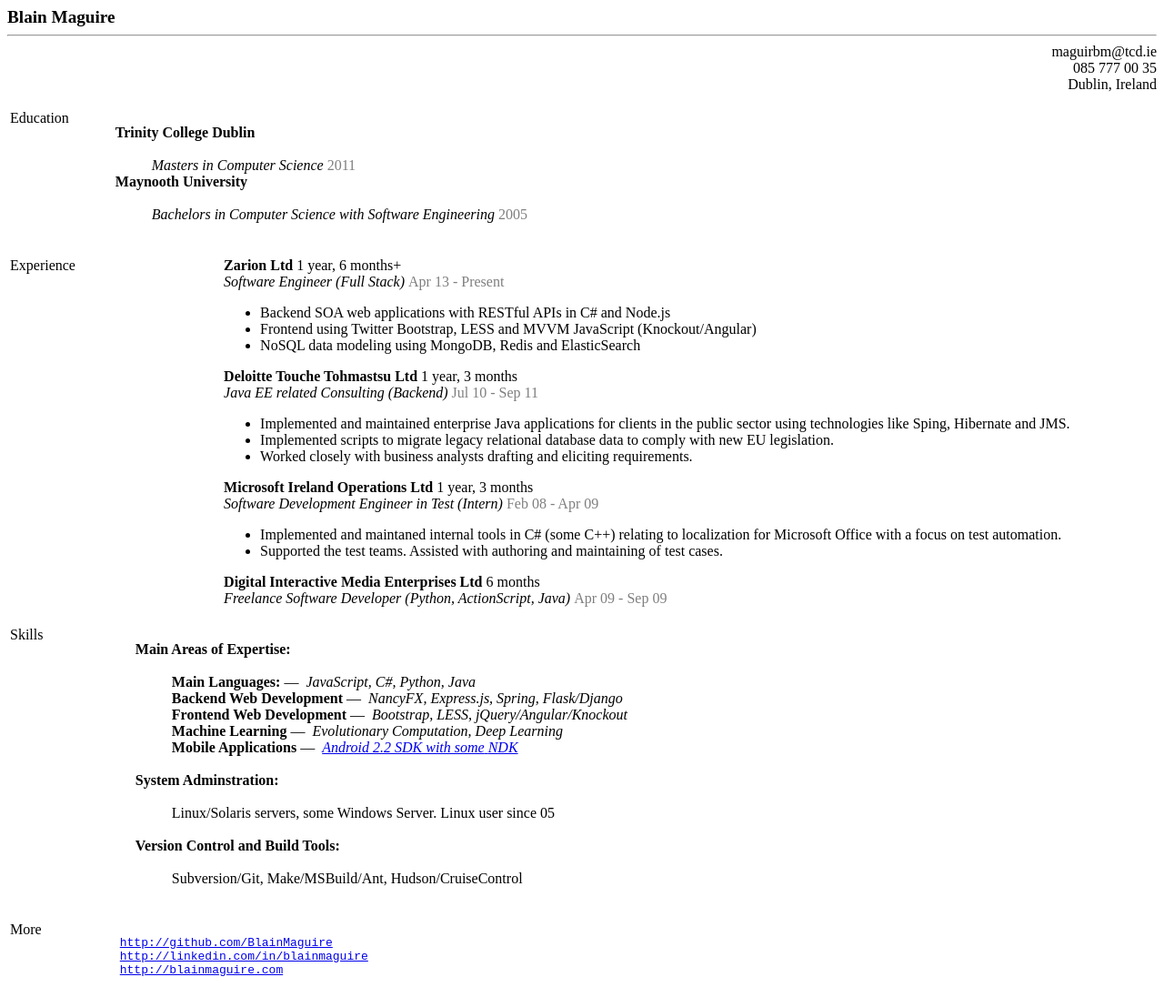
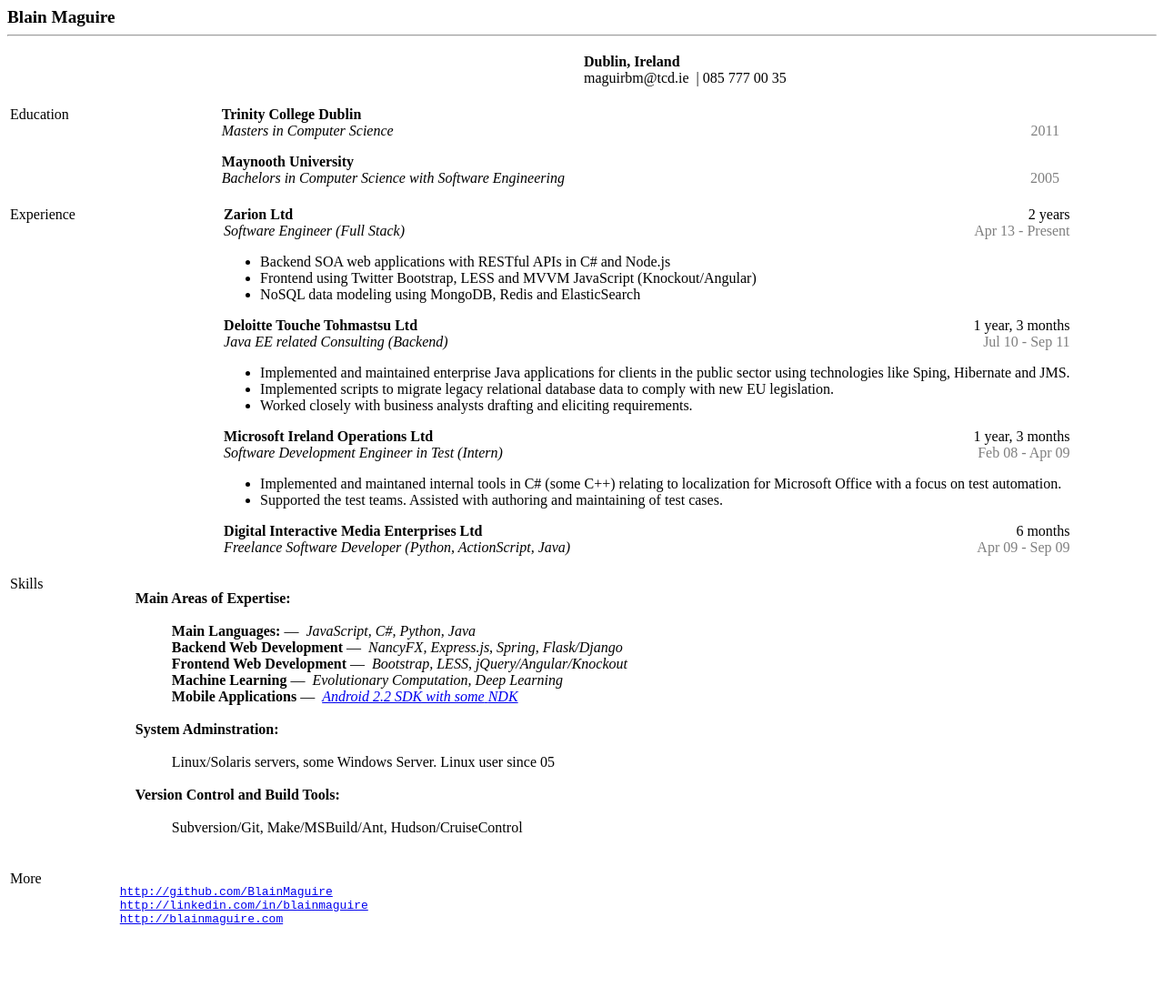
Before and after one commit to BlainMaguire/blainmaguire.github.com, a plain HTML site: page about/BlainMaguire.html in a window 1280 px wide. Shown: the whole page at 91% size. After the commit the page ends 1045 px from the top, so only its background shows below. Drawn offline with Linux system fonts and the light colour scheme.

Commit message:
Update about resume html

```diff
--- a/about/BlainMaguire.css
+++ b/about/BlainMaguire.css
@@ -121,6 +121,8 @@ table.section td{ vertical-align:top;}
 td.section {padding-right:2em; width:20%;}
 table.section {margin-top:1em;}
 .position table {width:100%;}
+.alignRight { float:right !important;}
+.edColumnPadding{ padding-left: 32em; }
 span#textcolor1{color:rgb(127,127,127)}
 span#textcolor2{color:rgb(127,127,127)}
 span#textcolor3{color:rgb(127,127,127)}
--- a/about/BlainMaguire.html
+++ b/about/BlainMaguire.html
@@ -1,7 +1,8 @@
 <!DOCTYPE html PUBLIC "-//W3C//DTD HTML 4.01 Transitional//EN"
     "http://www.w3.org/TR/html4/loose.dtd">
-<html >
-<head><title></title>
+<html>
+    <head>
+        <title></title>
         <meta http-equiv="Content-Type" content="text/html; charset=iso-8859-1">
         <meta name="generator" content="TeX4ht (http://www.cse.ohio-state.edu/~gurari/TeX4ht/)">
         <meta name="originator" content="TeX4ht (http://www.cse.ohio-state.edu/~gurari/TeX4ht/)">
@@ -9,144 +10,208 @@
         <meta name="src" content="BlainMaguire.tex">
         <meta name="date" content="2014-10-30 00:21:00">
         <link rel="stylesheet" type="text/css" href="BlainMaguire.css">
-</head><body
->
-<div class="resume"> <div class="linename"><span
-class="rm-lmbx-12">Blain Maguire</span></div><hr />
-<div class="line-address"> <div>maguirbm@tcd.ie</div>
-<div>085 777 00 35 </div>
-<div>Dublin, Ireland</div> </div>
-<table class="section"><tr><td class="section">
+    </head>
+    <body>
+        <div class="resume">
+			<div class="linename"><span class="rm-lmbx-12">Blain Maguire</span></div>
+			<hr/>
+			<table class="section" style="width:100%;">
+				<tr>
+				    <td class="section-body" style="width:50%">
+							&nbsp;
+                    </td>
+					<td class="section-body">
+						<span class="rm-lmbx-10">Dublin, Ireland</span>
+						<div>
+							maguirbm@tcd.ie
+							&nbsp;|&nbsp;085 777 00 35
+						</div>
+					</td>
+                </tr>
+            </table>
+
+            <table class="section">
+                <tr>
+
+				     <td class="section">
                         <a
- id="x1-10000"></a>Education</td><td class="section-body">
-        <dl class="description"><dt class="description">
-<span
-class="rm-lmbx-10">Trinity College Dublin</span> </dt><dd
-class="description">                                                                   <br
-class="newline" /><span
-class="rm-lmro-10">Masters in Computer Science                                                             </span><span id="textcolor1">2011</span><br
-class="newline" />
-        </dd><dt class="description">
-<span
-class="rm-lmbx-10">Maynooth University</span> </dt><dd
-class="description">                                                                     <br
-class="newline" /><span
-class="rm-lmro-10">Bachelors in Computer Science with Software Engineering                       </span><span id="textcolor2">2005</span></dd></dl>
-</td></tr></table>
-<table class="section"><tr><td class="section">
+                            id="x1-10000"></a>Education
+                    </td>
+                    <td class="section-body">
+                        <!--l. 182-->
+                        <p class="noindent"><span
+                            class="rm-lmbx-10">Trinity College Dublin                                                                   </span><br class="newline"/>
+                            <span class="rm-lmro-10">Masters in Computer Science                                                             </span><span
+                                id="textcolor3" class="alignRight edColumnPadding">2011</span></p>
+
+						<p class="noindent"><span
+                            class="rm-lmbx-10">Maynooth University                                                             </span><br class="newline"/>
+                            <span class="rm-lmro-10">Bachelors in Computer Science with Software Engineering                                                              </span><span
+                                id="textcolor3" class="alignRight edColumnPadding">2005</span></p>
+					</td>
+                </tr>
+            </table>
+            <table class="section">
+                <tr>
+                    <td class="section">
                         <a
- id="x1-20000"></a>Experience</td><td class="section-body">
-<!--l. 182--><p class="noindent" ><span
-class="rm-lmbx-10">Zarion Ltd                                                                          </span>1 year, 6
-months+<br
-class="newline" /><span
-class="rm-lmro-10">Software Engineer (Full Stack)                                                             </span><span id="textcolor3">Apr 13 -
+                            id="x1-20000"></a>Experience
+                    </td>
+                    <td class="section-body">
+                        <!--l. 182-->
+                        <p class="noindent"><span
+                            class="rm-lmbx-10">Zarion Ltd                                                                          </span><span
+                            class="alignRight">2 years</span><br class="newline"/>
+                            <span class="rm-lmro-10">Software Engineer (Full Stack)                                                             </span><span
+                                id="textcolor3" class="alignRight">Apr 13 -
                             Present</span>
                         <ul class="itemize1">
                             <li class="itemize">Backend SOA web applications with RESTful APIs in C# and Node.js
                             </li>
-        <li class="itemize">Frontend    using    Twitter    Bootstrap,    LESS    and    MVVM    JavaScript
+                            <li class="itemize">Frontend using Twitter Bootstrap, LESS and MVVM JavaScript
                                 (Knockout/Angular)
                             </li>
-        <li class="itemize">NoSQL data modeling using MongoDB, Redis and ElasticSearch</li></ul>
-<!--l. 190--><p class="noindent" ><span
-class="rm-lmbx-10">Deloitte Touche Tohmastsu Ltd                                               </span>1 year, 3
-months<br
-class="newline" /><span
-class="rm-lmro-10">Java EE related Consulting (Backend)                                               </span><span id="textcolor4">Jul 10 - Sep
+                            <li class="itemize">NoSQL data modeling using MongoDB, Redis and ElasticSearch</li>
+                        </ul>
+                        <!--l. 190-->
+                        <p class="noindent"><span
+                            class="rm-lmbx-10">Deloitte Touche Tohmastsu Ltd                                               </span><span
+                            class="alignRight">1 year, 3
+                            months</span><br
+                                class="newline"/><span
+                                class="rm-lmro-10">Java EE related Consulting (Backend)                                               </span><span
+                                id="textcolor4" class="alignRight">Jul 10 - Sep
                             11</span>
                         <ul class="itemize1">
-        <li class="itemize">Implemented and maintained enterprise Java applications for clients in the public
+                            <li class="itemize">Implemented and maintained enterprise Java applications for clients in the
+                                public
                                 sector using technologies like Sping, Hibernate and JMS.
                             </li>
                             <li class="itemize">Implemented scripts to migrate legacy relational database data to comply with
                                 new EU legislation.
                             </li>
                             <li class="itemize">Worked closely with business analysts drafting and eliciting requirements.
-        </li></ul>
-<!--l. 200--><p class="noindent" ><span
-class="rm-lmbx-10">Microsoft Ireland Operations Ltd                                            </span>1 year, 3
-months<br
-class="newline" /><span
-class="rm-lmro-10">Software Development Engineer in Test (Intern)                                 </span><span id="textcolor5">Feb 08 - Apr
+                            </li>
+                        </ul>
+                        <!--l. 200-->
+                        <p class="noindent"><span
+                            class="rm-lmbx-10">Microsoft Ireland Operations Ltd                                            </span><span
+                            class="alignRight">1 year, 3
+                            months</span><br
+                                class="newline"/><span
+                                class="rm-lmro-10">Software Development Engineer in Test (Intern)                                 </span><span
+                                id="textcolor5" class="alignRight">Feb 08 - Apr
                             09</span>
-
-
                         <ul class="itemize1">
-                       <li class="itemize">Implemented  and  maintaned  internal  tools  in  C#  (some  C++)  relating  to
+                            <li class="itemize">Implemented and maintaned internal tools in C# (some C++) relating to
                                 localization for Microsoft Office with a focus on test automation.
                             </li>
                             <li class="itemize">Supported the test teams. Assisted with authoring and maintaining of test cases.
-                       </li></ul>
-                  <!--l. 210--><p class="noindent" ><span
-class="rm-lmbx-10">Digital Interactive Media Enterprises Ltd                                          </span>6
-                  months<br
-class="newline" /><span
-class="rm-lmro-10">Freelance Software Developer (Python, ActionScript, Java)                                       </span><span id="textcolor6">Apr 09 - Sep 09
+                            </li>
+                        </ul>
+                        <!--l. 210-->
+                        <p class="noindent"><span
+                            class="rm-lmbx-10">Digital Interactive Media Enterprises Ltd                                          </span><span
+                            class="alignRight">6
+                            months</span><br
+                                class="newline"/><span
+                                class="rm-lmro-10">Freelance Software Developer (Python, ActionScript, Java)                                       </span><span
+                                id="textcolor6" class="alignRight">Apr 09 - Sep 09
                             </span>
-                  </td></tr></table>
-                  <table class="section"><tr><td class="section">
+                    </td>
+                </tr>
+            </table>
+            <table class="section">
+                <tr>
+                    <td class="section">
                         <a
- id="x1-30000"></a>Skills</td><td class="section-body">
-                       <dl class="description"><dt class="description">
+                            id="x1-30000"></a>Skills
+                    </td>
+                    <td class="section-body">
+                        <dl class="description">
+                            <dt class="description">
                                 <span
-class="rm-lmbx-10">Main Areas of Expertise:</span> </dt><dd
-class="description">                                                                <br
-class="newline" />
+                                    class="rm-lmbx-10">Main Areas of Expertise:</span>
+                            </dt>
+                            <dd
+                                class="description"><br
+                                class="newline"/>
                                 <strong>Main Languages:</strong>&nbsp;&#8212;&nbsp;
                                 <span class="rm-lmro-10">JavaScript, C#, Python, Java</span><br
-class="newline" />
-
+                                    class="newline"/>
                                 <strong>Backend Web Development</strong>&nbsp;&#8212;&nbsp;                               <span
                                     class="rm-lmro-10">NancyFX, Express.js, Spring,</span>
                                 <span
                                     class="rm-lmro-10">Flask/Django</span><br
-class="newline" /><strong>Frontend Web Development</strong>&nbsp;&#8212;&nbsp;                                            <span
+                                    class="newline"/><strong>Frontend Web Development</strong>&nbsp;&#8212;&nbsp;                                            <span
                                     class="rm-lmro-10">Bootstrap, LESS,</span>
                                 <span
                                     class="rm-lmro-10">jQuery/Angular/Knockout</span><br
-class="newline" /><strong>Machine Learning</strong>&nbsp;&#8212;&nbsp;                               <span
+                                    class="newline"/><strong>Machine Learning</strong>&nbsp;&#8212;&nbsp;                               <span
                                     class="rm-lmro-10">Evolutionary Computation, Deep</span>
                                 <span
                                     class="rm-lmro-10">Learning</span><br
-class="newline" /><strong>Mobile Applications</strong>&nbsp;&#8212;&nbsp;                                         <a
-href="https://play.google.com/store/search?q=com.blainmaguire&c=apps" ><span
+                                    class="newline"/><strong>Mobile Applications</strong>&nbsp;&#8212;&nbsp; <a
+                                    href="https://play.google.com/store/search?q=com.blainmaguire&c=apps"><span
                                     class="rm-lmro-10">Android 2.2 SDK with some</span>
                                 <span
                                     class="rm-lmro-10">NDK</span></a>
-                       </dd><dt class="description"></dt>
-                  <br />
+                            </dd>
+                            <dt class="description"></dt>
+                            <br/>
                             <span
-class="rm-lmbx-10">System Adminstration:</span> </dt><dd
-class="description">                                                                  <br
-class="newline" />Linux/Solaris servers, some Windows Server. Linux user since 05
-                       </dd><dt class="description">
-                  <br />
+                                class="rm-lmbx-10">System Adminstration:</span> </dt>
+                            <dd
+                                class="description"><br
+                                class="newline"/>Linux/Solaris servers, some Windows Server. Linux user since 05
+                            </dd>
+                            <dt class="description">
+                                <br/>
                                 <span
-class="rm-lmbx-10">Version Control and Build Tools:</span> </dt><dd
-class="description">                                                     <br
-class="newline" />Subversion/Git, Make/MSBuild/Ant, Hudson/CruiseControl</dd></dl>
-                  </td></tr></table>
-                  <table class="section"><tr><td class="section">
+                                    class="rm-lmbx-10">Version Control and Build Tools:</span>
+                            </dt>
+                            <dd
+                                class="description"><br
+                                class="newline"/>Subversion/Git, Make/MSBuild/Ant, Hudson/CruiseControl
+                            </dd>
+                        </dl>
+                    </td>
+                </tr>
+            </table>
+            <table class="section">
+                <tr>
+                    <td class="section">
                         <a
- id="x1-40000"></a>More</td><td class="section-body">
-                       <dl class="description"><dt class="description">
-                   </dt><dd
+                            id="x1-40000"></a>More
+                    </td>
+                    <td class="section-body">
+                        <dl class="description">
+                            <dt class="description">
+                            </dt>
+                            <dd
                                 class="description">
                                 <a
-href="http://github.com/BlainMaguire" class="url" ><span
+                                    href="http://github.com/BlainMaguire" class="url"><span
                                     class="rm-lmtt-10">http://github.com/BlainMaguire</span></a>
-                       </dd><dt class="description">
-                   </dt><dd
+                            </dd>
+                            <dt class="description">
+                            </dt>
+                            <dd
                                 class="description">
                                 <a
-href="http://linkedin.com/in/blainmaguire" class="url" ><span
+                                    href="http://linkedin.com/in/blainmaguire" class="url"><span
                                     class="rm-lmtt-10">http://linkedin.com/in/blainmaguire</span></a>
-                       </dd><dt class="description">
-                   </dt><dd
+                            </dd>
+                            <dt class="description">
+                            </dt>
+                            <dd
                                 class="description"><a
-href="http://blainmaguire.com" class="url" ><span
-class="rm-lmtt-10">http://blainmaguire.com</span></a></dd></dl>
-                  </td></tr></table>
+                                href="http://blainmaguire.com" class="url"><span
+                                class="rm-lmtt-10">http://blainmaguire.com</span></a></dd>
+                        </dl>
+                    </td>
+                </tr>
+            </table>
         </div>
-</body></html>
+    </body>
+</html>
```
Lines whose indentation alone changed are shown as unchanged.
